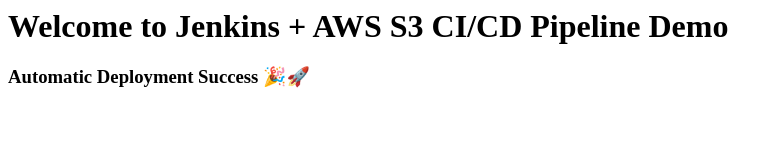
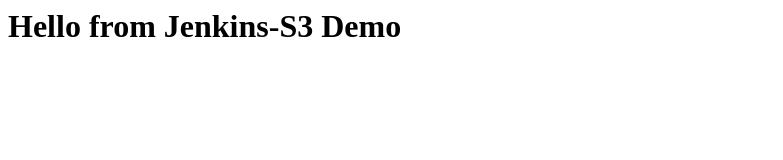
Before and after one commit to tamiltamil08263-web/jenkins-s3-demo, a plain HTML site: page index.html in a window 1280 px wide. Shown: the whole page, without its empty margins (0-783 px from the left). Drawn offline with Linux system fonts and the light colour scheme.

Commit message:
Add index.html

```diff
--- a/index.html
+++ b/index.html
@@ -1,7 +1 @@
-<html>
-  <head><title>CI-CD Demo</title></head>
-  <body>
-    <h1>Welcome to Jenkins + AWS S3 CI/CD Pipeline Demo</h1>
-    <h3>Automatic Deployment Success 🎉🚀</h3>
-  </body>
-</html>
+<h1>Hello from Jenkins-S3 Demo</h1>
```
